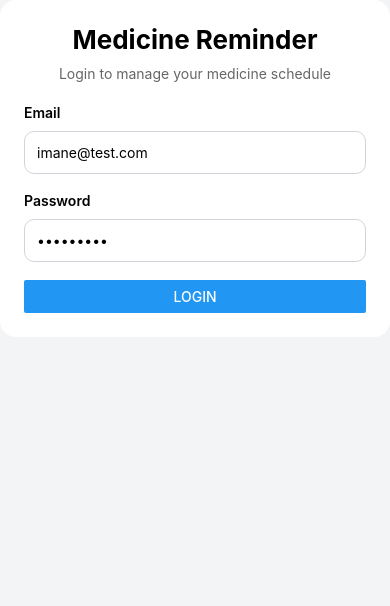
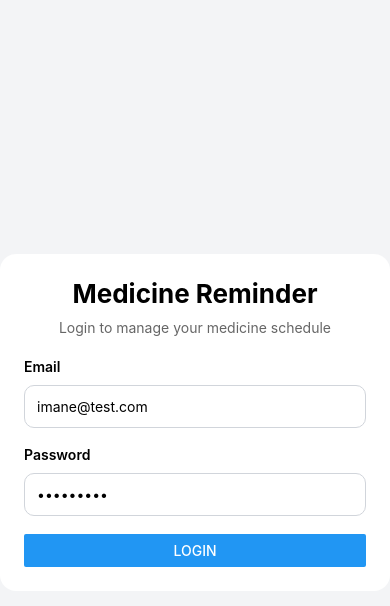
Before and after one commit to samadiimane/medicine-reminder-app, a React Native app in the folder mobile/: screen / in a window 390 px wide. Shown: the top 606 px of the page. Built offline with nearby package versions, Linux system fonts and the light colour scheme.

Commit message:
Add medicine delete action

```diff
--- a/mobile/App.js
+++ b/mobile/App.js
@@ -124,6 +124,30 @@ export default function App() {
     }
   };
 
+  const handleDeleteMedicine = async (id) => {
+    setLoading(true);
+    setError('');
+
+    try {
+      const response = await fetch(`${API_BASE_URL}/api/medicines/${id}`, {
+        method: 'DELETE',
+        headers: {
+          Authorization: `Bearer ${token}`,
+        },
+      });
+
+      if (!response.ok) {
+        throw new Error(`Delete failed with status ${response.status}`);
+      }
+
+      await fetchMedicines();
+    } catch (err) {
+      setError(err.message || 'Could not delete medicine');
+    } finally {
+      setLoading(false);
+    }
+  };
+
   const handleLogout = () => {
     setUser(null);
     setToken('');
@@ -205,6 +229,14 @@ export default function App() {
                   <Text>Time: {item.time}</Text>
                   <Text>Frequency: {item.frequency}</Text>
                   <Text>Notes: {item.notes || '-'}</Text>
+
+                  <View style={styles.deleteButton}>
+                    <Button
+                      title="Delete"
+                      color="red"
+                      onPress={() => handleDeleteMedicine(item.id)}
+                    />
+                  </View>
                 </View>
               ))
             )}
@@ -219,7 +251,7 @@ export default function App() {
   }
 
   return (
-    <SafeAreaView style={styles.container}>
+    <SafeAreaView style={styles.loginContainer}>
       <StatusBar style="auto" />
 
       <View style={styles.card}>
@@ -260,6 +292,13 @@ const styles = StyleSheet.create({
   container: {
     flex: 1,
     backgroundColor: '#f3f4f6',
+  },
+  loginContainer: {
+    flex: 1,
+    backgroundColor: '#f3f4f6',
+    alignItems: 'center',
+    justifyContent: 'center',
+    padding: 20,
   },
   scrollContent: {
     alignItems: 'center',
@@ -321,6 +360,9 @@ const styles = StyleSheet.create({
     fontWeight: '700',
     marginBottom: 4,
   },
+  deleteButton: {
+    marginTop: 10,
+  },
   logoutButton: {
     marginTop: 16,
   },
```
